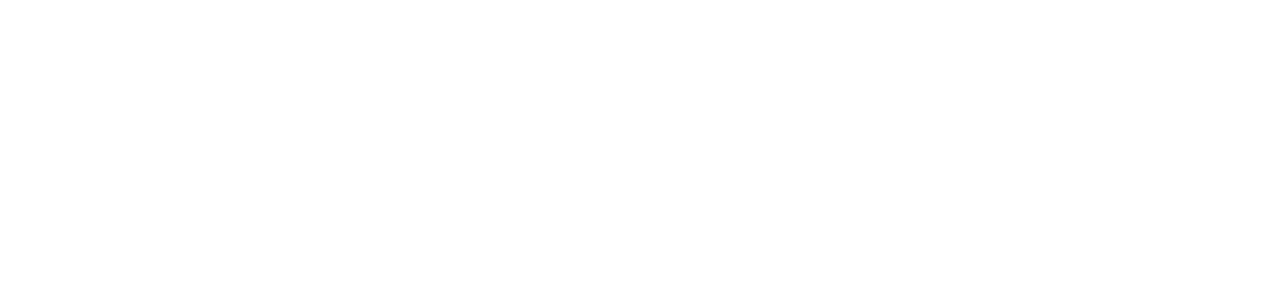
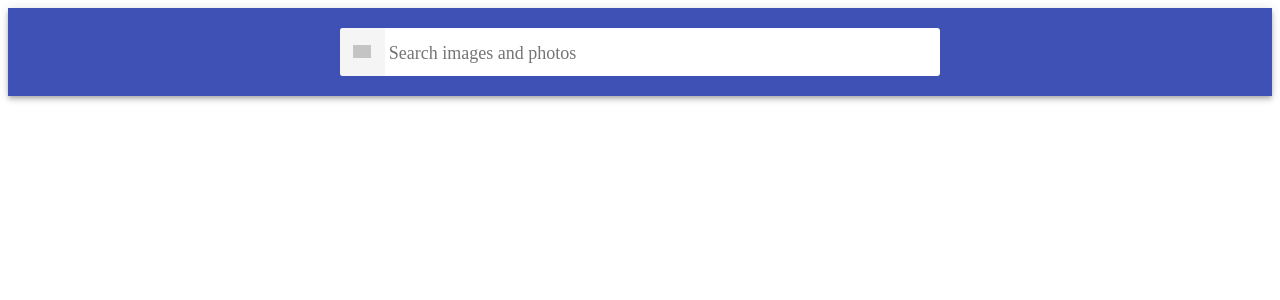
Before and after one commit to Eastvarga/goit-react-hw-03-image-finder, a React (Create React App) app: page / in a window 1280 px wide. Shown: the top 300 px of the page. Built offline with nearby package versions, Linux system fonts and the light colour scheme; grey boxes are pictures that could not be loaded.

Commit message:
Added SearchBar

```diff
--- a/src/App.js
+++ b/src/App.js
@@ -1,5 +1,20 @@
-function App() {
-  return <div className="App"></div>;
+import { Component } from "react";
+import SearchBar from "./components/SearchBar";
+class App extends Component {
+  state = {
+    query: "",
+  };
+  formSubmit = ({ query }) => {
+    this.setState({ query: query });
+  };
+
+  render() {
+    return (
+      <div className="App">
+        <SearchBar onSubmit={this.formSubmit} />
+      </div>
+    );
+  }
 }
 
 export default App;
--- /dev/null
+++ b/src/components/SearchBar/index.jsx
@@ -0,0 +1,53 @@
+import { Component } from "react";
+import {
+  Searchbar,
+  SearchForm,
+  SearchFormButton,
+  SearchFormButtonLabel,
+  SearchFormInput,
+} from "./styles.module.css";
+
+const INITIAL_STATE = {
+  query: "",
+};
+
+class SearchBar extends Component {
+  state = {
+    query: "",
+  };
+  inputHandler = (event) => {
+    this.setState({ query: event.target.value });
+  };
+  formSubmitHandler = (event) => {
+    event.preventDefault();
+    this.props.onSubmit(this.state);
+    // this.reset();
+  };
+  //   reset() {
+  //     this.setState({ ...INITIAL_STATE });
+  //   }
+
+  render() {
+    return (
+      <header className={Searchbar}>
+        <form className={SearchForm} onSubmit={this.formSubmitHandler}>
+          <button type="submit" className={SearchFormButton}>
+            <span className={SearchFormButtonLabel}>Search</span>
+          </button>
+
+          <input
+            className={SearchFormInput}
+            type="text"
+            autoComplete="off"
+            autoFocus
+            placeholder="Search images and photos"
+            value={this.state.query}
+            onChange={this.inputHandler}
+          />
+        </form>
+      </header>
+    );
+  }
+}
+
+export default SearchBar;
--- /dev/null
+++ b/src/components/SearchBar/styles.module.css
@@ -0,0 +1,81 @@
+/*
+ * Стили компонента Searchbar
+ */
+.Searchbar {
+  top: 0;
+  left: 0;
+  position: sticky;
+  z-index: 1100;
+  display: flex;
+  justify-content: center;
+  align-items: center;
+  min-height: 64px;
+  padding-right: 24px;
+  padding-left: 24px;
+  padding-top: 12px;
+  padding-bottom: 12px;
+  color: #fff;
+  background-color: #3f51b5;
+  box-shadow: 0px 2px 4px -1px rgba(0, 0, 0, 0.2),
+    0px 4px 5px 0px rgba(0, 0, 0, 0.14), 0px 1px 10px 0px rgba(0, 0, 0, 0.12);
+}
+
+/*
+ * Стили компонента SearchForm
+ */
+.SearchForm {
+  display: flex;
+  align-items: center;
+  width: 100%;
+  max-width: 600px;
+  background-color: #fff;
+  border-radius: 3px;
+  overflow: hidden;
+}
+
+.SearchFormButton {
+  display: inline-block;
+  width: 48px;
+  height: 48px;
+  border: 0;
+  background-image: url("https://image.flaticon.com/icons/svg/149/149852.svg");
+  background-size: 40%;
+  background-repeat: no-repeat;
+  background-position: center;
+  opacity: 0.6;
+  transition: opacity 250ms cubic-bezier(0.4, 0, 0.2, 1);
+  cursor: pointer;
+  outline: none;
+}
+
+.SearchFormButton:hover {
+  opacity: 1;
+}
+
+.SearchFormButtonLabel {
+  position: absolute;
+  width: 1px;
+  height: 1px;
+  padding: 0;
+  overflow: hidden;
+  clip: rect(0, 0, 0, 0);
+  white-space: nowrap;
+  clip-path: inset(50%);
+  border: 0;
+}
+
+.SearchFormInput {
+  display: inline-block;
+  width: 100%;
+  font: inherit;
+  font-size: 20px;
+  border: none;
+  outline: none;
+  padding-left: 4px;
+  padding-right: 4px;
+}
+
+.SearchFormInput::placeholder {
+  font: inherit;
+  font-size: 18px;
+}
```
